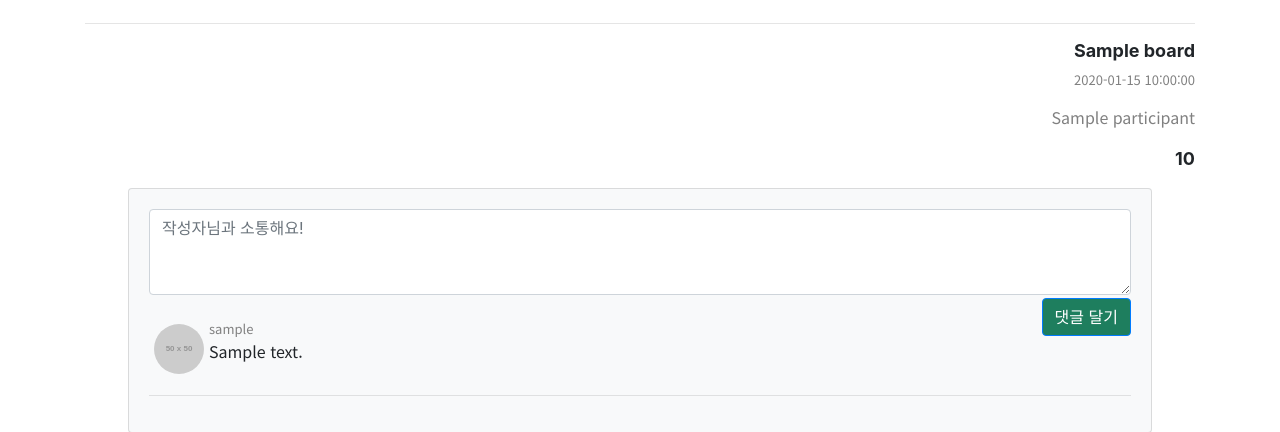
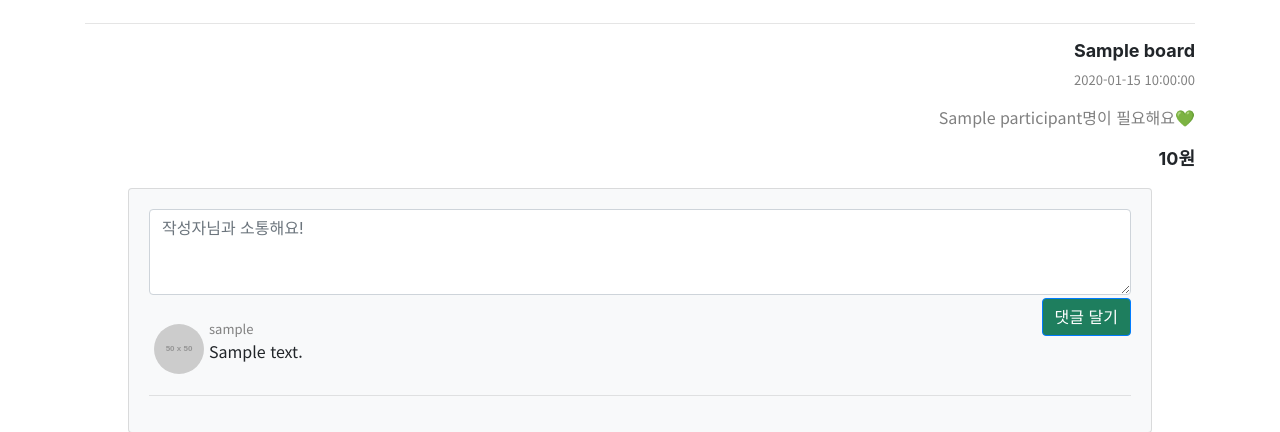
Before and after one commit to jamie7dev/i-dont-buy-alone, a Flask app: page /detail in a window 1280 px wide. Shown: the part 614-1046 px from the top of the page. Run offline with Flask 2, Linux system fonts and the light colour scheme; grey boxes marked "Sample" are stand-in pictures; grey boxes labelled with a size stand in for pictures from a placeholder-image service; a database or web service that is not in the repository returns one stand-in record (values such as "Sample title"); some libraries are stand-ins or nearby versions; some web fonts are replaced.

Commit message:
텍스트 수정 및 서버에서 이미지 가져오기

```diff
--- a/templates/detail.html
+++ b/templates/detail.html
@@ -24,14 +24,14 @@
     <article style="margin-top: 50px;">
         <div class="container">
 
-            <div class="detail-pic my-4" style="background-image: url('https://placeimg.com/640/380/tech');"></div>
+            <div class="detail-pic my-4" style="background-image: url('{{ url_for('static', filename=board.file) }}');"></div>
             <div>
               <h5></h5>
               <hr>
               <h5 class="title">{{ board['title'] }}</h5>
               <p class="date">{{ board['date'] }}</p>
-              <p class="participant">{{ board['participant'] }}</p>
-              <p class="price">{{ board['price'] }}</p>
+              <p class="participant">{{ board['participant'] }}명이 필요해요💚</p>
+              <p class="price">{{ board['price'] }}원</p>
             </div>
         </div>
     </article>
```
